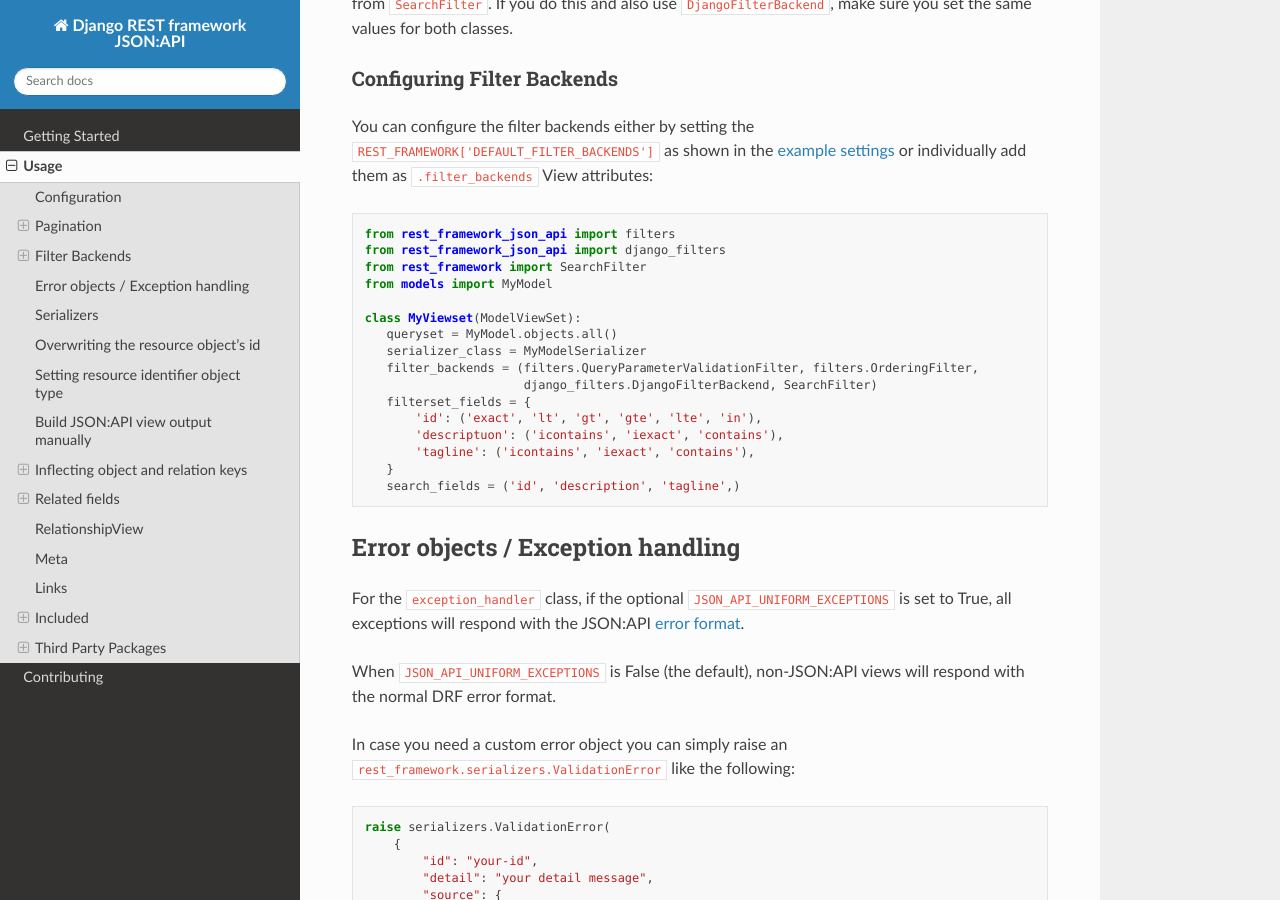
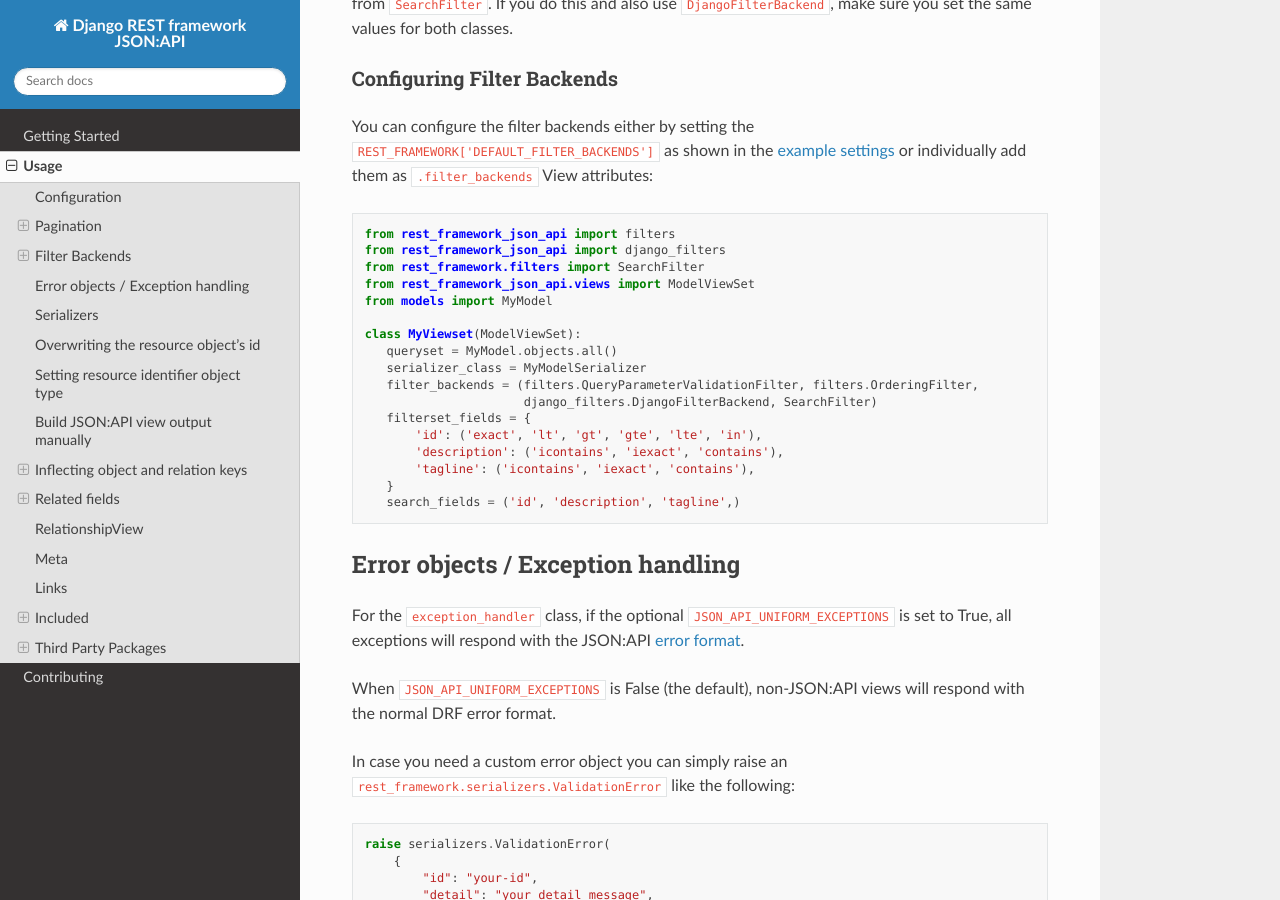
Before and after one commit to django-json-api/django-rest-framework-json-api, a Sphinx documentation site: the page built from docs/usage.md, in a window 1280 px wide and 900 px high, scrolled down 4859 px. Built offline with Sphinx 7.4.7 and the Read the Docs theme 3.1.0, drawn with Linux system fonts in a browser that asks for light colours; pages that are not in the unit, such as notebooks, are missing from menus; some of the changed text lies outside the part shown.

Commit message:
docs: fix broken examples in usage.md (#1352)

````diff
--- a/docs/usage.md
+++ b/docs/usage.md
@@ -228,7 +228,8 @@
  ```python
 from rest_framework_json_api import filters
 from rest_framework_json_api import django_filters
-from rest_framework import SearchFilter
+from rest_framework.filters import SearchFilter
+from rest_framework_json_api.views import ModelViewSet
 from models import MyModel
 
 class MyViewset(ModelViewSet):
@@ -238,7 +239,7 @@
 	                   django_filters.DjangoFilterBackend, SearchFilter)
     filterset_fields = {
         'id': ('exact', 'lt', 'gt', 'gte', 'lte', 'in'),
-        'descriptuon': ('icontains', 'iexact', 'contains'),
+        'description': ('icontains', 'iexact', 'contains'),
         'tagline': ('icontains', 'iexact', 'contains'),
     }
     search_fields = ('id', 'description', 'tagline',)
@@ -366,6 +367,8 @@
 
 Example:
 ```python
+from rest_framework.response import Response
+
 class User(ModelViewSet):
     resource_name = False
     queryset = User.objects.all()
````
Also changed, not shown: other parts of docs/usage.md (+2 -1 lines), 1 other file.
